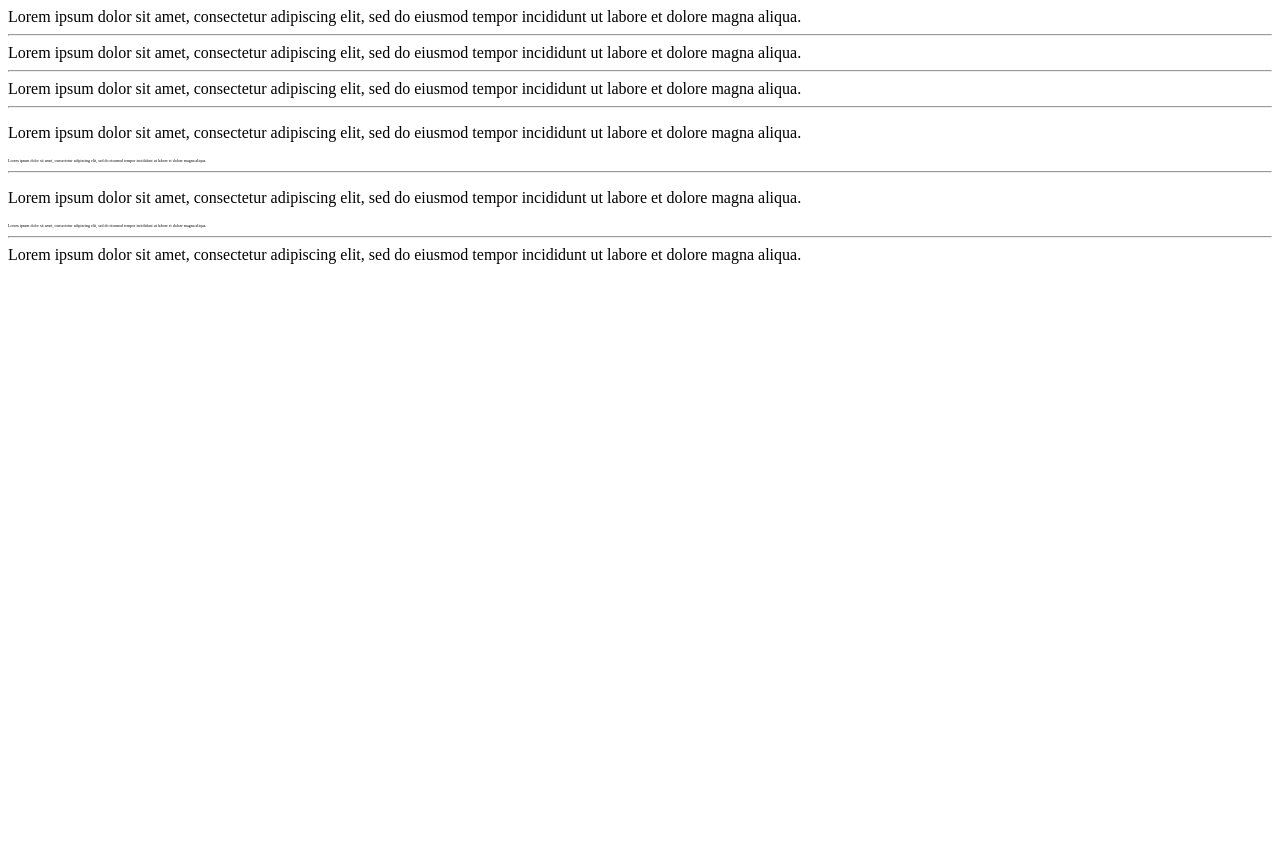
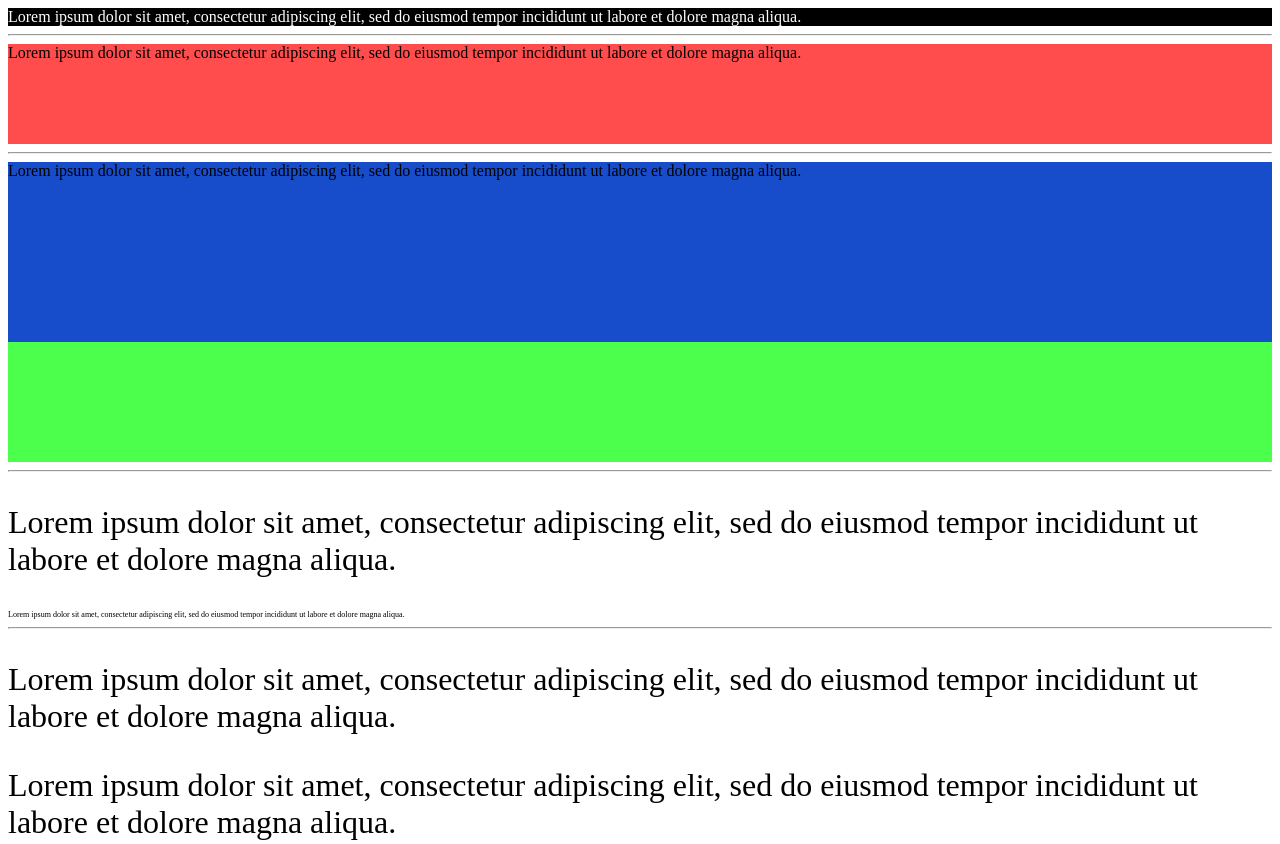
Before and after one commit to JiSangChoe/web_basic, a plain HTML site: page css/3.CSS3_Units/css3_units_1.html in a window 1280 px wide. Shown: the top 844 px of the page. Before the commit the page ends 800 px from the top, so only its background shows below. Drawn offline with Linux system fonts and the light colour scheme.

Commit message:
2024-03-11-16:50

```diff
--- a/css/3.CSS3_Units/css3_units_1.html
+++ b/css/3.CSS3_Units/css3_units_1.html
@@ -6,50 +6,52 @@
     <title>CSS 단위 1</title>
 
     <style>
-        /* 키워드 :  */
-
+        /* 키워드 : 각 속성마다 미리 지정된 값 */
+        .keyword{background-color: black; color: white;}
 
         /* 크기 단위 */
 
         /*
         px :
-            -
-            -
-            -
+            - 픽셀 단위로 1px 화소 1개 크기를 의미
+            - 디바이스 별 픽셀의 크기가 다르기 때문에 1/96 인치의 크기의 절대 단위로 인식
+            - 요소의 크기가 이미지의 크기에 주로 이용
         */
-
+        .pixel{height: 100px; background-color: rgba(255,0,0,0.7);}
 
         /*
         % :
-            -
-            -
+            - 백분률 단위의 상대 단위
+            - 요소의 지정된 사이즈(상속된 사이즈, 부모 사이즈)에 대하여 상대적인 사이즈를 지정
         */
+        .percentage{height: 60%; background-color: rgba(0,0,255,0.7);}
 
 
         /*
         em :
-            -
-            -
-            -
-            -
+            - 배수 단위로 상대 단위
+            - 요소에 지정된 사이즈(상속된 사이즈, 부모 사이즈)에 대하여 상대적 사이즈를 설정
+            - 1em 요소에 지정된 사이즈와 동일하고 2em 요소에 지정된 사이즈의 2배
+            - 폰트 사이즈나 컨텐츠를 포함하고 있는 컨테이너의 크기에 주로 사용됨
         */
-
+        .em {font-size: 2em;}
 
         /*
         rem :
-            -
-            -
-            -
-            -
-            -
+            - 배수 단위로 상대 단위
+            - 최상위 요소(html)의 사이즈를 기준으로 상대적 사이즈를 설정
+            - 1rem은 html 요소에 지정된 사이즈와 동일하고 2rem html 요소에 지정된 사이즈의 2배
+            - 폰트 사이즈나 컨텐츠를 포함하고 있는 컨테이너의 크기에 주로 사용
+            - 컨텐츠의 크기에 따라서 가변적으로 변해야하는 wrapper 요소에 사용
         */
-
+        .rem {font-size: 2rem;}
 
         /*
         viewport 단위 (vh, vw)
-            -
-            -
+            - 반응형 웹 디자인시 화면의 크기에 따라 동적으로 대응하기 위한 단위, %는 부모 요소의 영향을 받기 때문에 그 문제에 대한 방안으로 사용할 수 있음
+            - viewport 기준으로 상대적 크기를 설정
         */
+        .viewport {height: 50vh; width: 50vw; background-color: rgba(0,255,0,0.7);}
 
 
     </style>
@@ -64,7 +66,11 @@
 
     <hr />
 
-    <div class="percentage">Lorem ipsum dolor sit amet, consectetur adipiscing elit, sed do eiusmod tempor incididunt ut labore et dolore magna aliqua.</div>
+    <div style="height: 300px; background-color: rgba(0,255,0,0.7);">
+        <div style="height: 100%;">
+            <div class="percentage">Lorem ipsum dolor sit amet, consectetur adipiscing elit, sed do eiusmod tempor incididunt ut labore et dolore magna aliqua.</div>
+        </div>
+    </div>
 
     <hr />
 
```
